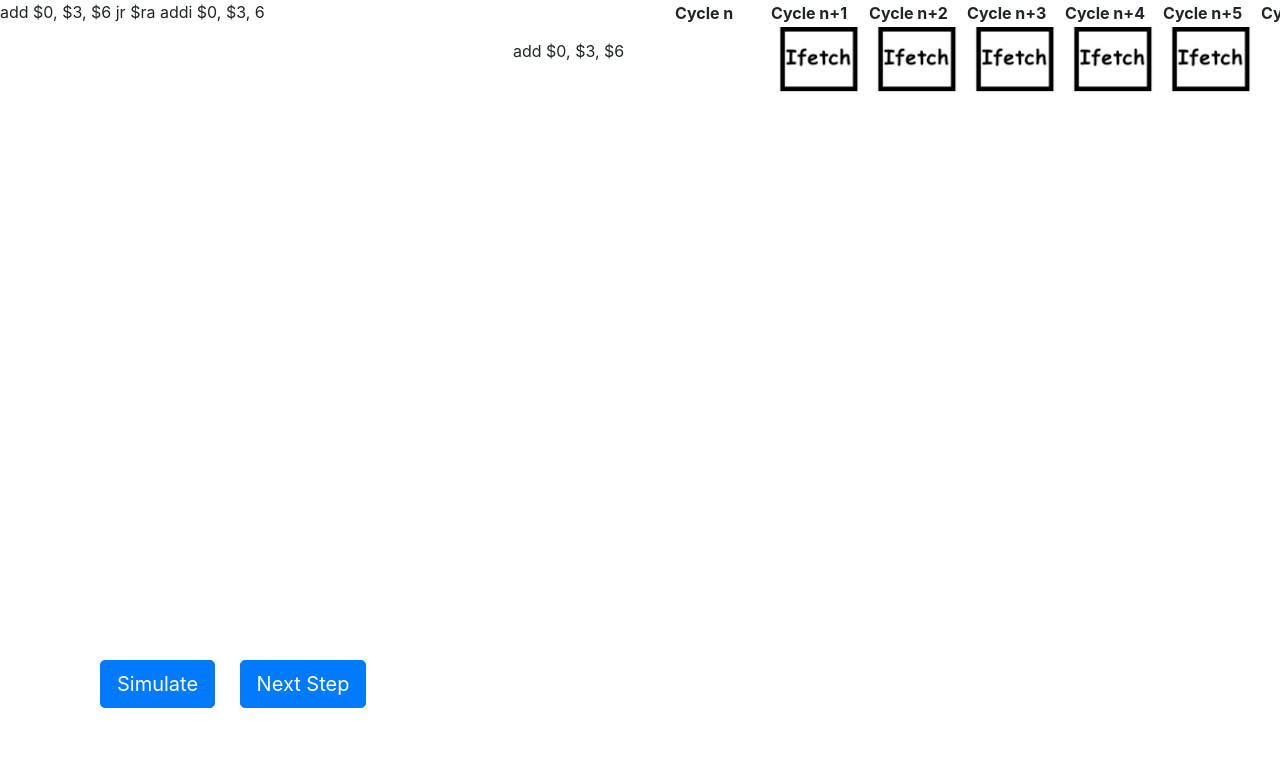
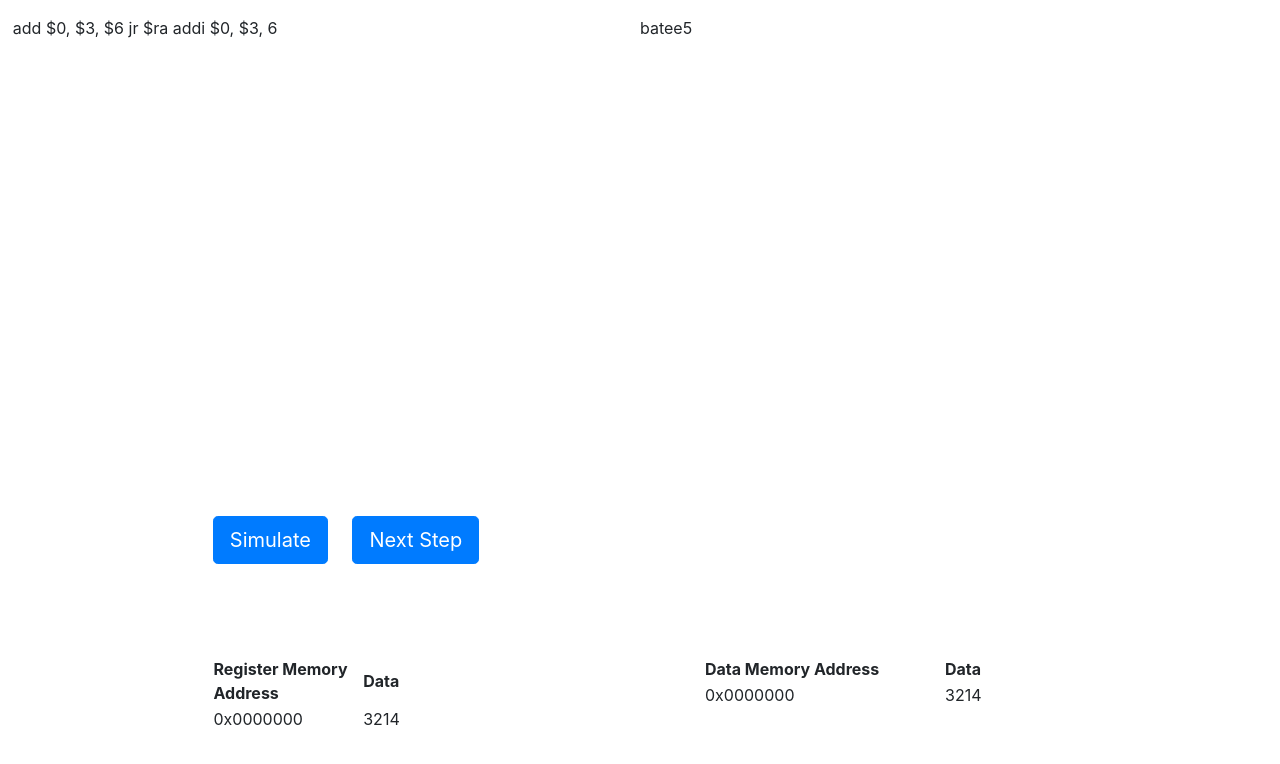
Before and after one commit to omarayad1/pied-piper, a plain HTML site: page templates/PipelineSimulator.html in a window 1280 px wide. Drawn offline with nearby package versions, Linux system fonts and the light colour scheme; files whose address does not match are found by name.

Commit message:
Updated HTML file to accomodate the new changes

```diff
--- a/templates/PipelineSimulator.html
+++ b/templates/PipelineSimulator.html
@@ -3,33 +3,35 @@
 <head>
 <title>Pipeline Simulator</title>
 <style type="text/css">
-    #editor {
+    #editor,#log {
 
-        width: 40em;
-        height: 40em;
+        width: 50em;
+        height: 30em;
 
         top: 0;
         right: 0;
         bottom: 0;
         left: 0;
     }
-    #wrapper {
+    .wrapper {
     min-width: 100%;
     overflow: hidden; /* will contain if #first is longer than #second */
     }
-    #first {
+    .first {
+        padding-left: 1%;
         width: 40%;
-        height: 100em;
+        height: 40em;
         float:left;
     }
-    #second {
+    .second {
+        padding-left: 10%;
         overflow: scroll;
         height: 40em;
         width: 60%;
     }
     th,td,img{
         min-width: 6em;
-        width: 6em;
+        width: 15em;
     }
     .inst{
         width: 10em;
@@ -37,25 +39,25 @@
 
 
 </style>
-<script src="static/bower_components/ace-builds/src-min-noconflict/ace.js" type="text/javascript" charset="utf-8"></script>
-<script src="static/bower_components/bootstrap/dist/js/bootstrap.min.js" type="text/javascript" charset="utf-8"></script>
-<link rel="stylesheet" type="text/css" href="static/bower_components/bootstrap/dist/css/bootstrap.min.css">
+<script src="../static/bower_components/ace-builds/src-min-noconflict/ace.js" type="text/javascript" charset="utf-8"></script>
+<script src="../static/bower_components/bootstrap/dist/js/bootstrap.min.js" type="text/javascript" charset="utf-8"></script>
+<link rel="stylesheet" type="text/css" href="../static/bower_components/bootstrap/dist/css/bootstrap.min.css">
 
 </head>
-<body>
-<div id="wrapper">
-    <div id="first">
+<body style="margin-top:1em">
+    <div class="wrapper">
+        <div class="first">
             <div id="editor">add $0, $3, $6
     jr $ra
     addi $0, $3, 6
             </div>
 
-        <button style="margin-top:1em; margin-left:5em" class = "btn btn-primary btn-lg" onclick="Simulate()">Simulate</button>
+            <button style="margin-top:1em; margin-left:10em" class = "btn btn-primary btn-lg" onclick="Simulate()">Simulate</button>
             <button style="margin-top:1em; margin-left:1em" class = "btn btn-primary btn-lg" onclick="Simulate()">Next Step</button>
         </div>
 
-    <div id="second">
-
+        <div class="second">
+    <!--
             <table>
                 <tr>
                     <th></th> <th>Cycle n</th> <th>Cycle n+1</th> <th>Cycle n+2</th> <th>Cycle n+3</th>
@@ -73,8 +75,29 @@ addi $0, $3, 6
                 </tr>
 
             </table>
+    -->
+
+            <div id="log">batee5</div>
+
         </div>
 
+
+    </div>
+    <div class="wrapper">
+
+        <div class="first">
+            <table style="margin-left: 40%" class="table-hover">
+                <tr><th>Register Memory Address</th><th>Data</th></tr>
+                <tr><td>0x0000000</td><td>3214</td></tr>
+            </table>
+        </div>
+
+        <div class="second">
+            <table style="margin-left: 10%" class="table-hover">
+                <tr><th>Data Memory Address</th><th>Data</th></tr>
+                <tr><td>0x0000000</td><td>3214</td></tr>
+            </table>
+        </div>
 
     </div>
 
@@ -86,6 +109,13 @@ addi $0, $3, 6
     editor.setTheme("ace/theme/monokai");
     editor.getSession().setMode("ace/mode/assembly_x86");
 
+    editor = ace.edit("log");
+    editor.setTheme("ace/theme/monokai");
+    editor.getSession().setMode("ace/mode/assembly_x86");
+    editor.container.style.pointerEvents="none"
+    editor.renderer.setStyle("disabled", true)
+
+
 
     function Simulate() {}
 </script>
```
Lines whose indentation alone changed are shown as unchanged.
